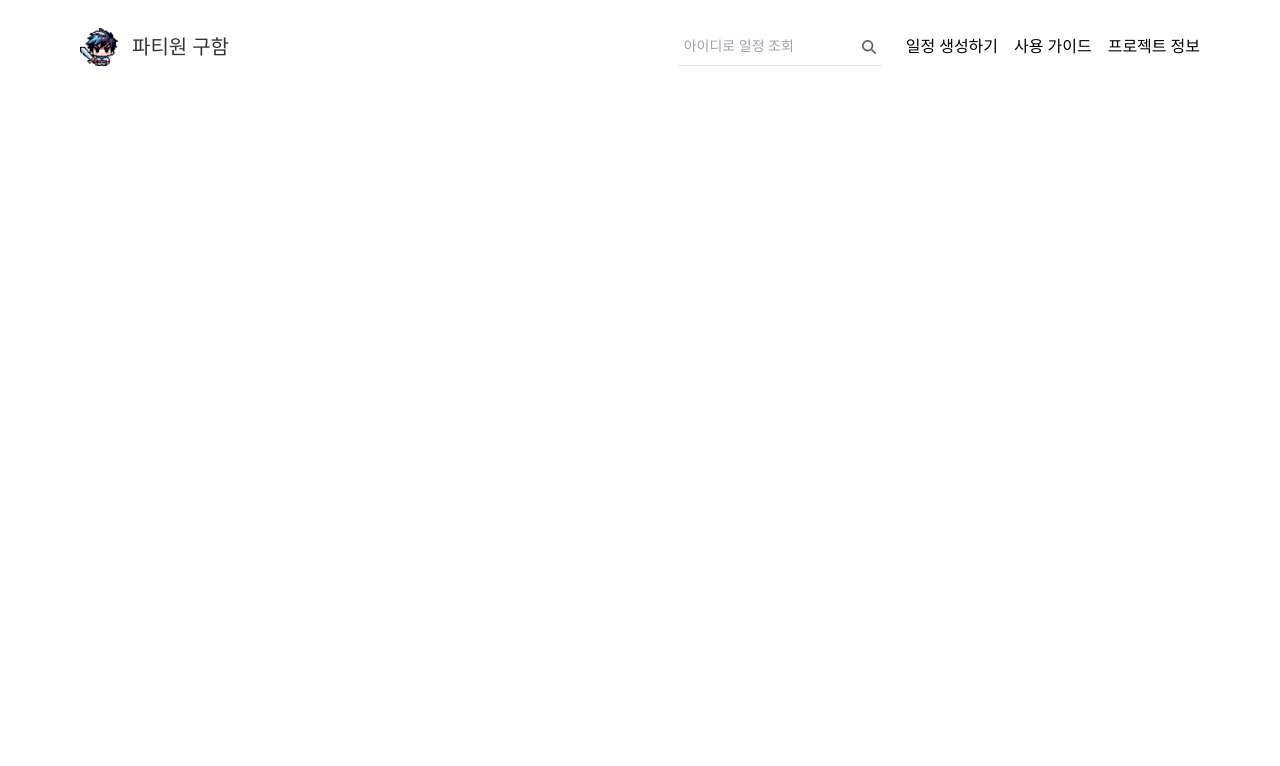
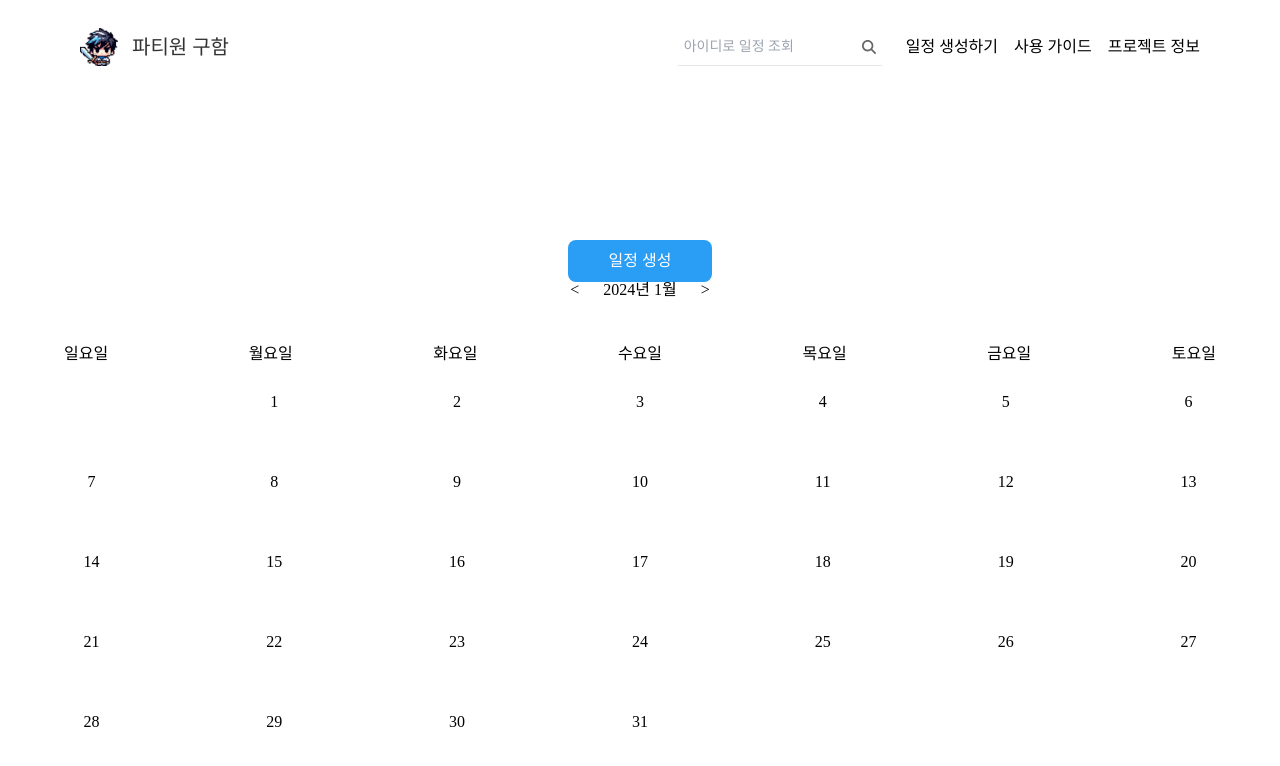
Before and after one commit to taedonn/partywonguham, a Nuxt app: page / in a window 1280 px wide. Shown: the top 766 px of the page. Built offline with nearby package versions, Linux system fonts and the light colour scheme; a web font is replaced by a local one.

Commit message:
Update index.vue

```diff
--- a/pages/index.vue
+++ b/pages/index.vue
@@ -1,11 +1,14 @@
 <template>
     <div>
-
+        <Calendar />
     </div>
 </template>
 
+
 <script>
+
 export default {
+
 }
 </script>
 
```
